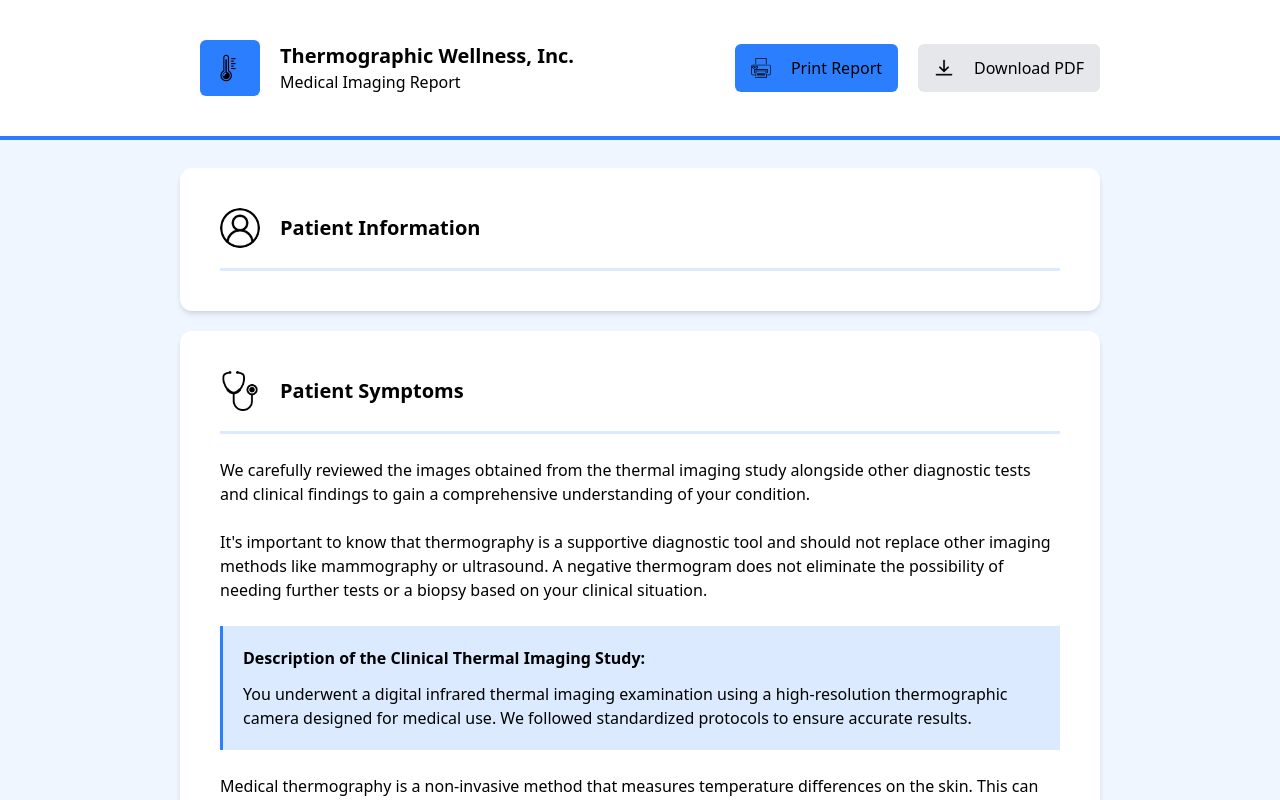
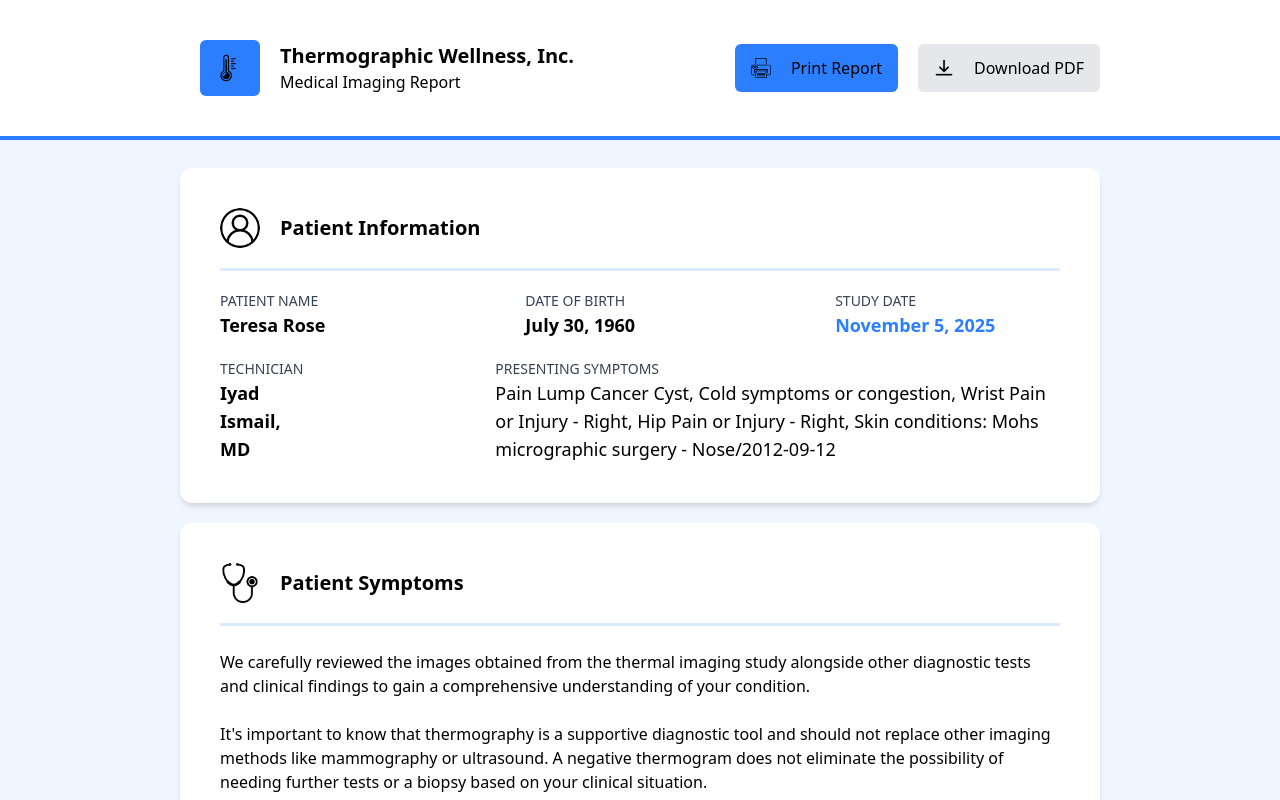
Before and after one commit to razarauf-ccript/tailwind-practice, a Next.js app: page / in a window 1280 px wide. Shown: the top 800 px of the page. Built offline with nearby package versions, Linux system fonts and the light colour scheme.

Commit message:
adds css and text to Patient Information

```diff
--- a/app/page.tsx
+++ b/app/page.tsx
@@ -25,7 +25,29 @@ export default function Home() {
               <img className="rounded-full h-10 mr-5" src="/user.png" />
               <div className="text-xl font-bold">Patient Information</div>
             </div>
-            <div>
+            <div className="flex justify-start pt-5 gap-50">
+              <div>
+                <div className="text-gray-700 text-sm">PATIENT NAME</div>
+                <div className="font-bold text-lg">Teresa Rose</div>
+              </div>
+              <div>
+                <div className="text-gray-700 text-sm">DATE OF BIRTH</div>
+                <div className="font-bold text-lg">July 30, 1960</div>
+              </div>
+              <div>
+                <div className="text-gray-700 text-sm">STUDY DATE</div>
+                <div className="font-bold text-lg text-blue-500">November 5, 2025</div>
+              </div>
+            </div>
+            <div className="flex justify-start pt-5 gap-48">
+              <div>
+                <div className="text-gray-700 text-sm">TECHNICIAN</div>
+                <div className="font-bold text-lg">Iyad Ismail, MD</div>
+              </div>
+              <div>
+                <div className="text-gray-700 text-sm">PRESENTING SYMPTOMS</div>
+                <div className="text-lg">Pain Lump Cancer Cyst, Cold symptoms or congestion, Wrist Pain or Injury - Right, Hip Pain or Injury - Right, Skin conditions: Mohs micrographic surgery - Nose/2012-09-12</div>
+              </div>
             </div>
           </div>
         </div>
```
